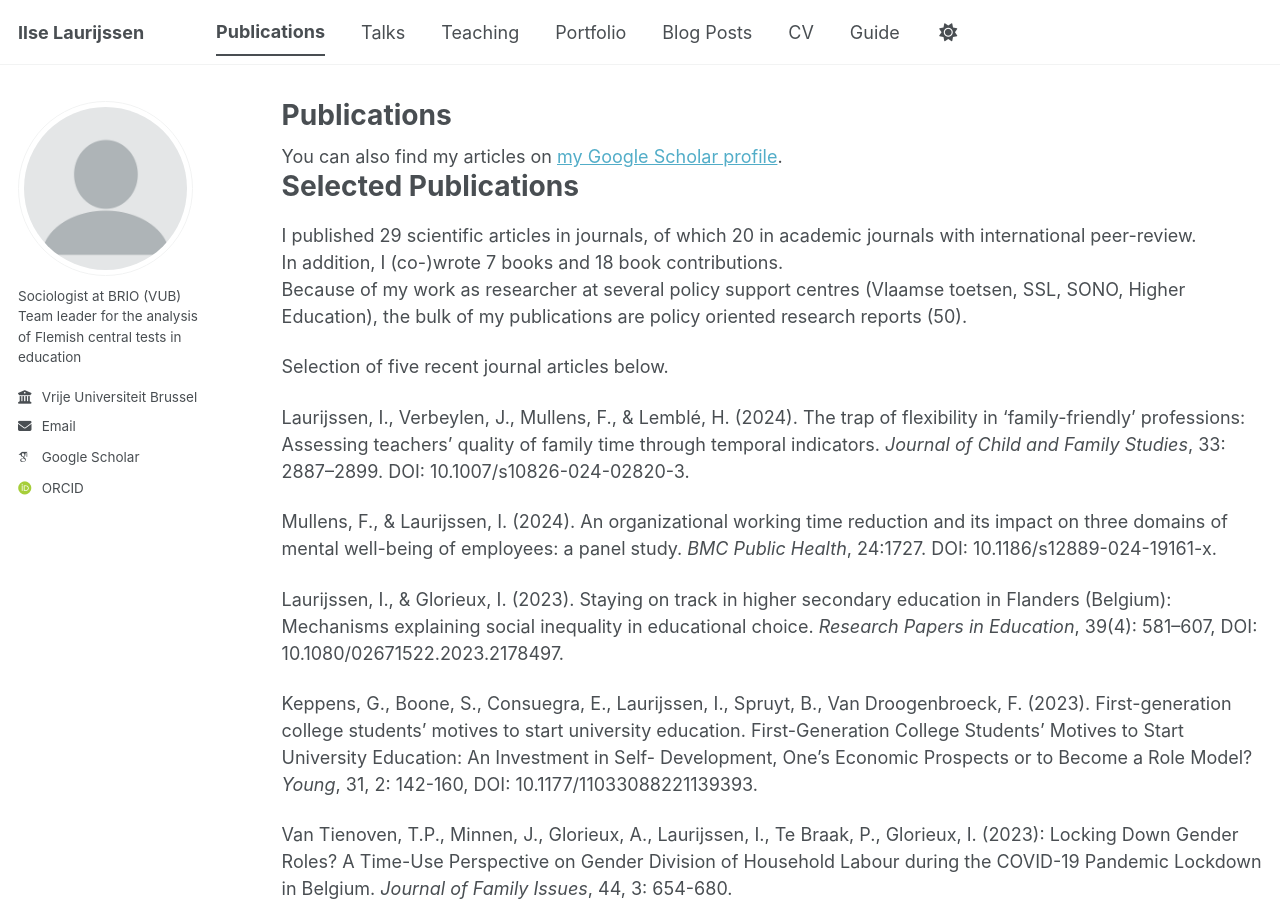
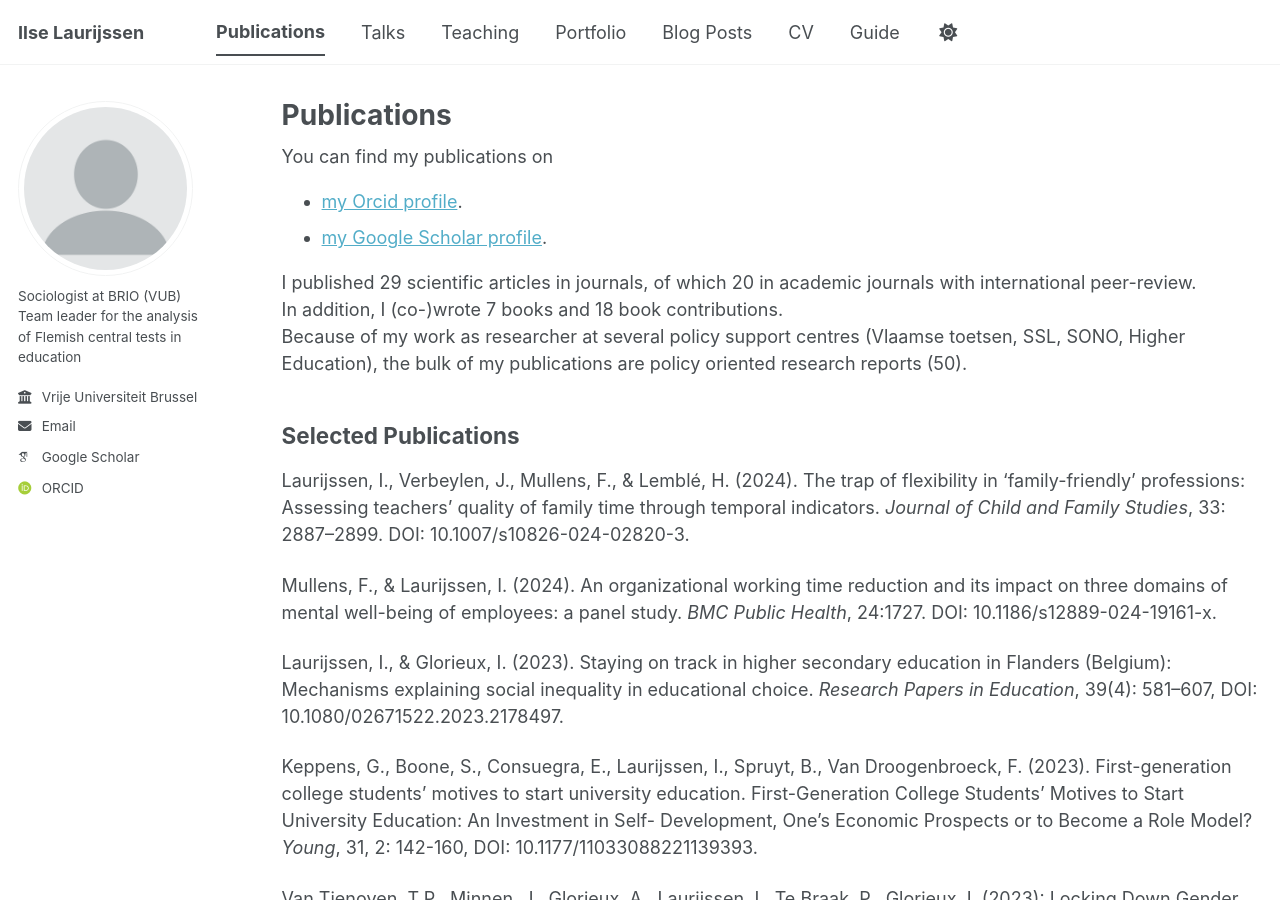
Before and after one commit to ilselaurijssen/ilselaurijssen.github.io, a Jekyll site: the page built from _pages/publications.html, in a window 1280 px wide and 900 px high. Built offline with Jekyll 4.4.1, drawn with Linux system fonts in a browser that asks for light colours; some web fonts are replaced; a script bundle is joined from its source files by our own code; library files that are not in the unit come from our copies.

Commit message:
Update publications.html

```diff
--- a/_pages/publications.html
+++ b/_pages/publications.html
@@ -6,16 +6,20 @@
 ---
 
 {% if site.author.googlescholar %}
-  <div class="wordwrap">You can also find my articles on <a href="{{site.author.googlescholar}}">my Google Scholar profile</a>.</div>
+  <div class="wordwrap">You can find my publications on
+    <ul>
+      <li><a href="{{site.author.orcid}}">my Orcid profile</a>.</li>
+      <li><a href="{{site.author.googlescholar}}">my Google Scholar profile</a>.</li>
+    </ul>
+  </div>
 {% endif %}
-
-<h1>Selected Publications</h1>
 
 <p>I published 29 scientific articles in journals, of which 20 in academic journals with international peer-review.
  <br />In addition, I (co-)wrote 7 books and 18 book contributions.
  <br /> Because of my work as researcher at several policy support centres (Vlaamse toetsen, SSL, SONO, Higher Education), the bulk of my publications are policy oriented research reports (50).
 </p>
-<p>Selection of five recent journal articles below.</p>
+
+<h2>Selected Publications</h2>
 
 <p>
   Laurijssen, I., Verbeylen, J., Mullens, F., & Lemblé, H. (2024). The trap of flexibility in ‘family-friendly’ professions: Assessing teachers’ quality of family time through temporal indicators. <i>Journal of Child and Family Studies</i>, 33: 2887–2899. DOI: 10.1007/s10826-024-02820-3.
```
